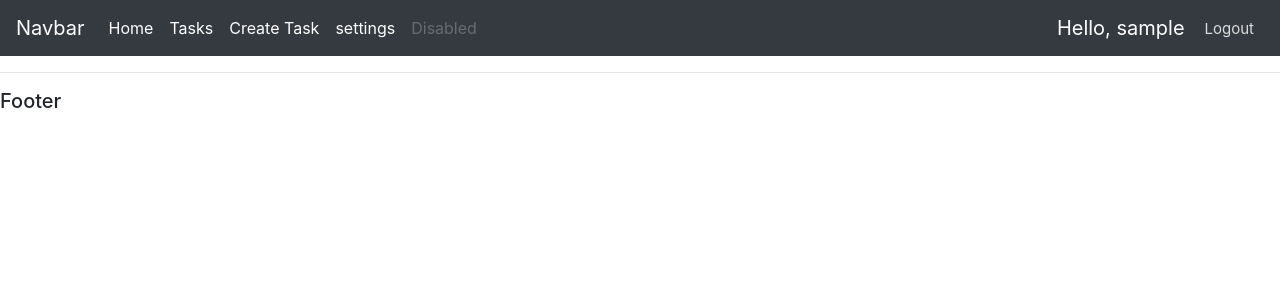
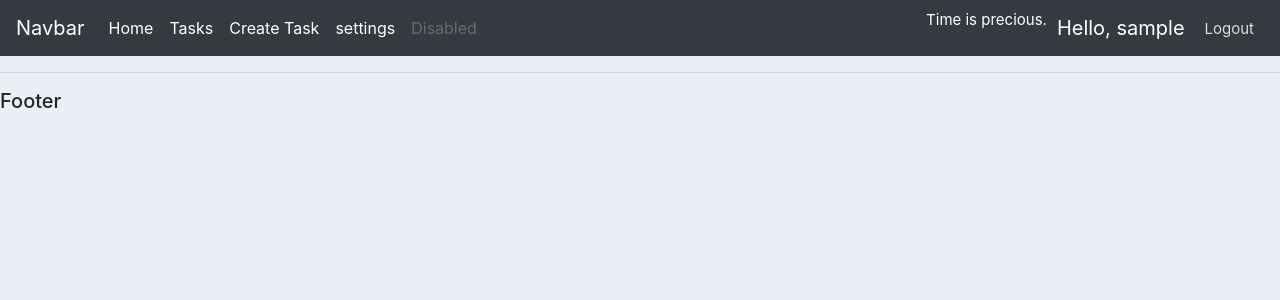
Before and after one commit to Dara-Ekanth/Daily_Task_Management, a Django app: page / in a window 1280 px wide. Shown: the top 300 px of the page. Run offline with Django 3.2, Linux system fonts and the light colour scheme; the visitor is signed in with stand-in values (Sample User, id 1); some libraries are stand-ins or nearby versions.

Commit message:
Real Time clock is added in the Navbar.

```diff
--- a/Daily_task/accounts/templates/accounts/navbar.html
+++ b/Daily_task/accounts/templates/accounts/navbar.html
@@ -1,3 +1,4 @@
+{% load static %}
 <style>
     .hello-msg {
         font-size: 20px;
@@ -10,7 +11,17 @@
         color: gainsboro;
         margin-right: 10px;
     }
+    .time-msg{
+        font-size: 15px;
+        color: white;
+        margin-right: 10px;
+    }
 </style>
+
+<link rel="stylesheet" type="text/css" href={% static 'css/main.css' %}>
+    <link rel="stylesheet" href="css/test.css">
+    <script src="{% static 'js/reattime.js' %}"></script>
+
 
 <nav class="navbar navbar-expand-lg navbar-dark bg-dark">
     <a class="navbar-brand" href="#">Navbar</a>
@@ -22,14 +33,17 @@
         <div class="navbar-nav">
             <a class="nav-item nav-link active" href="{% url 'reg_page' %}">Home </a>
             {% if request.user.is_staff %}
-                <a ></a>
+                <a></a>
             {% endif %}
-        <a class="nav-item nav-link active " href="{% url 'task_view' %}">Tasks</a>
+            <a class="nav-item nav-link active " href="{% url 'task_view' %}">Tasks</a>
             <a class="nav-item nav-link active" href="{% url 'create_task' %}">Create Task</a>
             <a class="nav-item nav-link active" href="{% url 'settings' %}">settings</a>
             <a class="nav-item nav-link disabled" href="#">Disabled</a>
         </div>
     </div>
+    <span><div id="clock" class="time-msg"><p>Time is precious.</p></div></span>
+
+{#    <span class="logout-msg">{% now "jS F Y H:i:s" %}</span>#}
     <span class="hello-msg">Hello, {{ request.user }}</span>
     <span><a class="logout-msg" href="{% url 'logout' %}"> Logout</a></span>
 </nav>
```
Also changed, not shown: Daily_task/accounts/templates/accounts/js/clock.js (added, +17 -0 lines).
